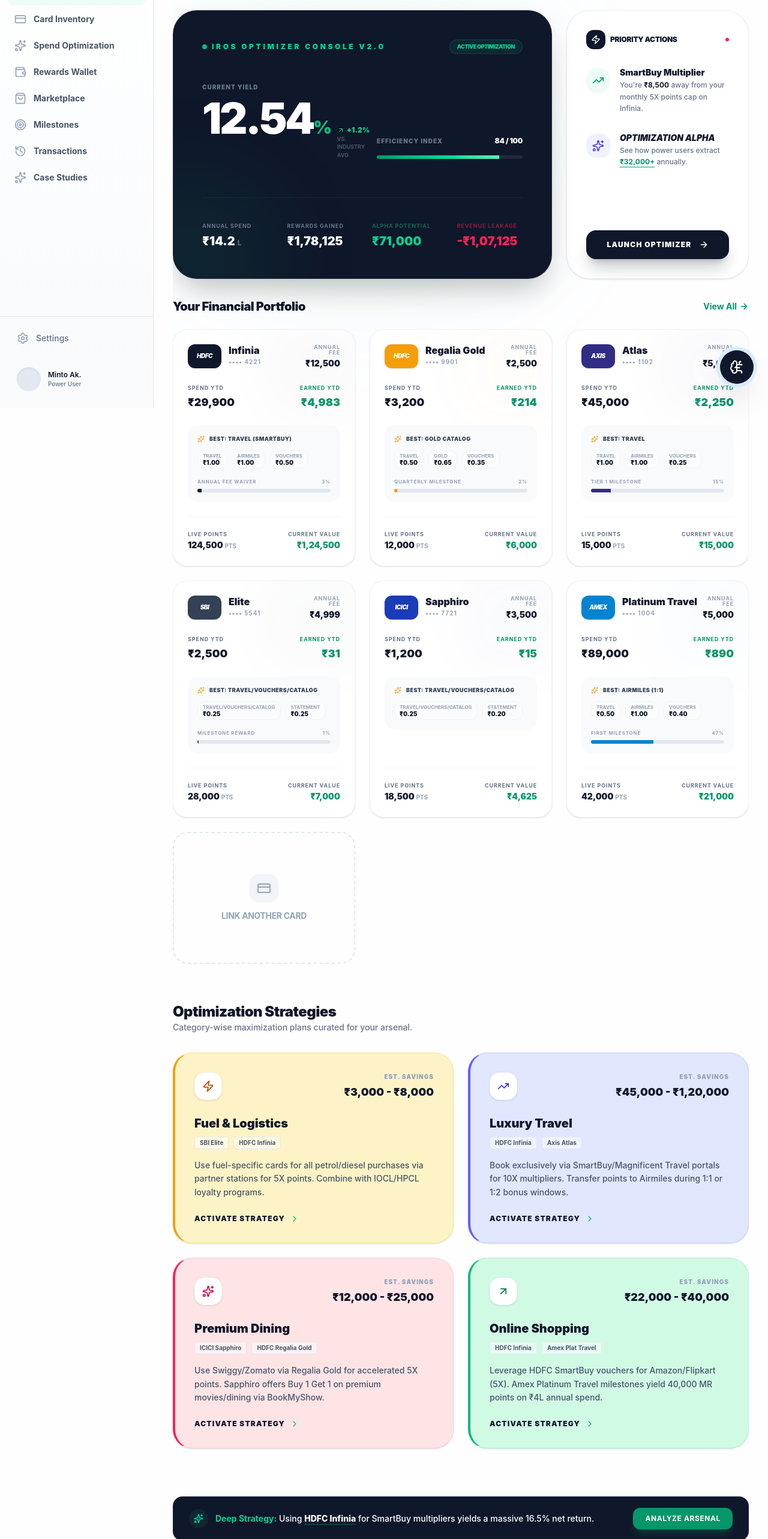
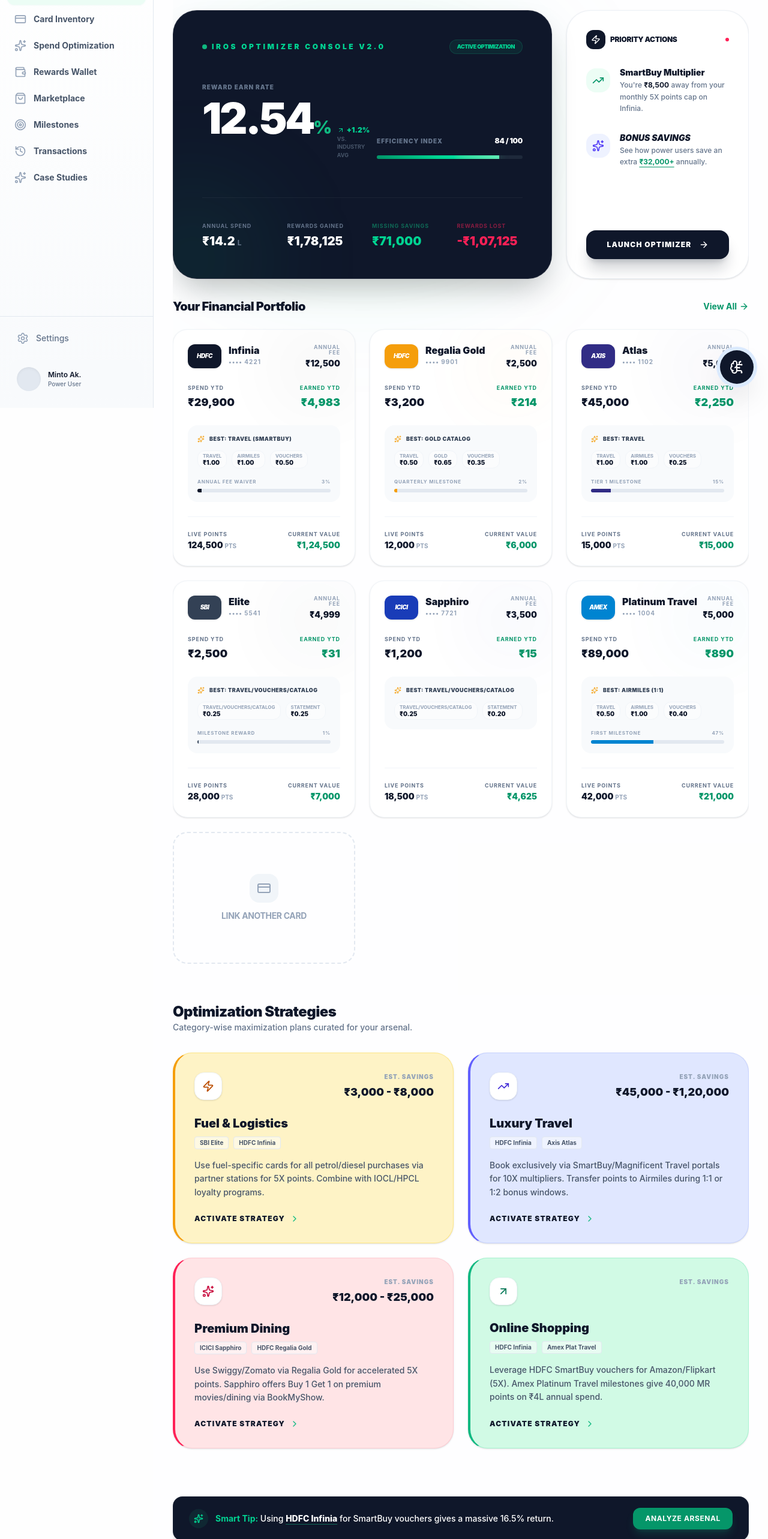
Before and after one commit to doshibros1531/indian-rewards-intelligence, a Next.js app: page / in a window 1280 px wide. Shown: the part 120-2686 px from the top of the page at 60% size. Built offline with nearby package versions, Linux system fonts and the light colour scheme.

Commit message:
reward wallet change

```diff
--- a/app/optimization/page.tsx
+++ b/app/optimization/page.tsx
@@ -109,7 +109,7 @@
                     <div className="space-y-6">
                        <div className="grid grid-cols-2 gap-6">
                           <div>
-                             <p className="text-[10px] font-bold text-slate-400 uppercase tracking-widest mb-2 leading-none">Milestone Yield</p>
+                             <p className="text-[10px] font-bold text-slate-400 uppercase tracking-widest mb-2 leading-none">Milestone Rewards</p>
                              <p className="text-3xl font-black text-amber-400">8.2%</p>
                           </div>
                           <div>
@@ -154,7 +154,7 @@
                           </div>
                        </div>
                        <div className="text-right">
-                          <p className="text-[9px] font-bold text-slate-400 uppercase tracking-widest mb-1">Potential Yield</p>
+                          <p className="text-[9px] font-bold text-slate-400 uppercase tracking-widest mb-1">Extra Rewards</p>
                           <p className="text-xl font-black text-emerald-600">{rule.maxReward}</p>
                        </div>
                     </div>
--- a/app/page.tsx
+++ b/app/page.tsx
@@ -105,11 +105,11 @@
 
                 <div className="grid grid-cols-1 md:grid-cols-2 gap-12 items-end">
                   <div className="space-y-2">
-                    <p className="text-slate-500 text-[10px] font-black uppercase tracking-widest">Current Yield</p>
+                    <p className="text-slate-500 text-[10px] font-black uppercase tracking-widest">Reward Earn Rate</p>
                     <div className="flex items-baseline gap-3">
-                      <h2 className="text-5xl md:text-7xl font-black text-white tracking-tighter leading-none">
-                        {currentSavingsRate}<span className="text-2xl md:text-3xl text-emerald-500">%</span>
-                      </h2>
+                       <h2 className="text-5xl md:text-7xl font-black text-white tracking-tighter leading-none">
+                         {currentSavingsRate}<span className="text-2xl md:text-3xl text-emerald-500">%</span>
+                       </h2>
                       <div className="flex flex-col">
                         <span className="text-emerald-400 text-xs font-black flex items-center gap-1">
                           <ArrowUpRight className="h-3 w-3" /> +1.2%
@@ -146,11 +146,11 @@
                   <p className="text-xl font-black text-white">{formatCurrency(totalEarnedValue)}</p>
                 </div>
                 <div className="space-y-1">
-                  <p className="text-emerald-500/50 text-[9px] font-bold uppercase tracking-widest">Alpha Potential</p>
+                  <p className="text-emerald-500/50 text-[9px] font-bold uppercase tracking-widest">Missing Savings</p>
                   <p className="text-xl font-black text-emerald-400">{formatCurrency(potentialRewards)}</p>
                 </div>
                 <div className="space-y-1">
-                  <p className="text-rose-500/50 text-[9px] font-bold uppercase tracking-widest">Revenue Leakage</p>
+                  <p className="text-rose-500/50 text-[9px] font-bold uppercase tracking-widest">Rewards Lost</p>
                   <p className="text-xl font-black text-rose-500">{formatCurrency(rewardsLost)}</p>
                 </div>
               </div>
@@ -198,10 +198,12 @@
                          <Sparkles className="h-5 w-5" />
                       </div>
                       <div>
-                        <p className="text-sm font-black text-slate-900 mb-1 leading-none italic uppercase">Optimization Alpha</p>
+                       <div>
+                        <p className="text-sm font-black text-slate-900 mb-1 leading-none italic uppercase">Bonus Savings</p>
                         <p className="text-xs text-slate-500 leading-relaxed font-medium">
-                          See how power users extract <span className="text-emerald-600 font-bold underline underline-offset-4">₹32,000+</span> annually.
+                          See how power users save an extra <span className="text-emerald-600 font-bold underline underline-offset-4">₹32,000+</span> annually.
                         </p>
+                      </div>
                       </div>
                     </div>
                   </div>
@@ -367,8 +369,7 @@
                {
                  category: 'Online Shopping',
                  bestCards: 'HDFC Infinia, Amex Plat Travel',
-                 strategy: 'Leverage HDFC SmartBuy vouchers for Amazon/Flipkart (5X). Amex Platinum Travel milestones yield 40,000 MR points on ₹4L annual spend.',
-                 savings: '₹22,000 - ₹40,000',
+                 strategy: 'Leverage HDFC SmartBuy vouchers for Amazon/Flipkart (5X). Amex Platinum Travel milestones give 40,000 MR points on ₹4L annual spend.',
                  accent: 'bg-emerald-100 text-emerald-700 border-emerald-200 border-l-emerald-500',
                  icon: <ArrowUpRight className="h-5 w-5" />
                }
@@ -422,9 +423,9 @@
                  <div className="h-8 w-8 rounded-full bg-emerald-500/10 flex items-center justify-center flex-shrink-0">
                     <Sparkles className="h-4 w-4 text-emerald-400 fill-emerald-400/20" />
                  </div>
-                 <p className="text-white text-xs md:text-sm font-medium leading-relaxed">
-                   <span className="text-emerald-400 font-bold">Deep Strategy:</span> Using <span className="font-extrabold text-white underline decoration-emerald-500/50 underline-offset-4">HDFC Infinia</span> for SmartBuy multipliers yields a massive 16.5% net return.
-                 </p>
+                  <p className="text-white text-xs md:text-sm font-medium leading-relaxed">
+                    <span className="text-emerald-400 font-bold">Smart Tip:</span> Using <span className="font-extrabold text-white underline decoration-emerald-500/50 underline-offset-4">HDFC Infinia</span> for SmartBuy vouchers gives a massive 16.5% return.
+                  </p>
               </div>
               <button
                 onClick={() => router.push('/optimization')}
--- a/app/transactions/page.tsx
+++ b/app/transactions/page.tsx
@@ -90,7 +90,7 @@
             <p className="text-[10px] font-bold text-slate-500 uppercase tracking-widest mb-1">Points Earned</p>
             <p className="text-3xl font-black text-emerald-600 tracking-tight">{totalPoints.toLocaleString()}</p>
             <div className="mt-4 flex items-center gap-2 text-[10px] font-bold text-slate-600 uppercase">
-              Average yield: <span className="text-emerald-600">{totalAmount > 0 ? ((totalPoints / (totalAmount/100))).toFixed(2) : '0'}%</span>
+              Reward Rate: <span className="text-emerald-600">{totalAmount > 0 ? ((totalPoints / (totalAmount/100))).toFixed(2) : '0'}%</span>
             </div>
          </motion.div>
 
--- a/app/wallet/page.tsx
+++ b/app/wallet/page.tsx
@@ -152,8 +152,8 @@
                  <div className="flex items-center gap-4 text-slate-400">
                     <Sparkles className="h-6 w-6 opacity-20" />
                     <p className="text-sm font-medium leading-relaxed max-w-[400px]">
-                       Your portfolio yield is currently at <strong>{displayData.pointsToRupees.toFixed(2)}x</strong>.
-                       Redeeming through partners could increase this by up to 24% annually.
+                       Your average reward rate is currently <strong>{displayData.pointsToRupees.toFixed(2)}x</strong>.
+                       Redeeming through partners could increase your total savings by 24%.
                     </p>
                  </div>
               </div>
```
